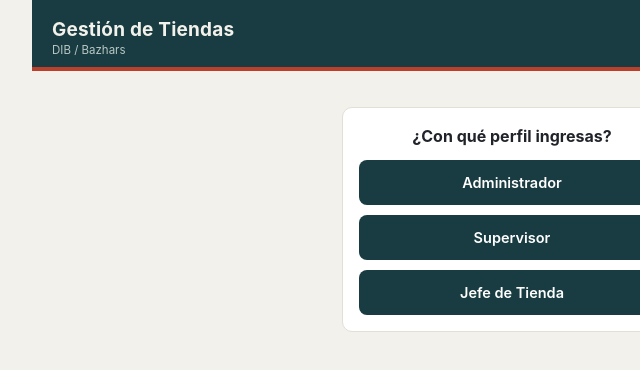
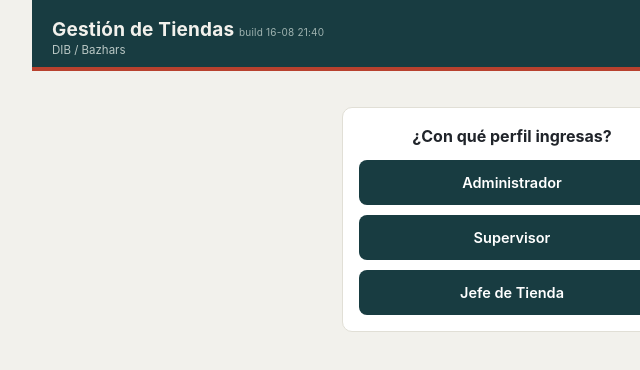
Before and after one commit to dibchilereportes/Checklist-tiendas, a plain HTML site: page index.html in a window 1280 px wide. Shown: the full height of the page, 128-768 px from the left. Drawn offline with Linux system fonts and the light colour scheme.

Commit message:
Add build information to header title

```diff
--- a/index.html
+++ b/index.html
@@ -128,7 +128,7 @@
   <header class="top">
     <div class="brandrow">
       <div>
-        <h1>Gestión de Tiendas</h1>
+        <h1>Gestión de Tiendas <span style="font-size:10px;font-weight:400;color:#9fb3b0;">build 16-08 21:40</span></h1>
         <div class="sub" id="subLabel">DIB / Bazhars</div>
       </div>
       <div class="headerbtns">
```
